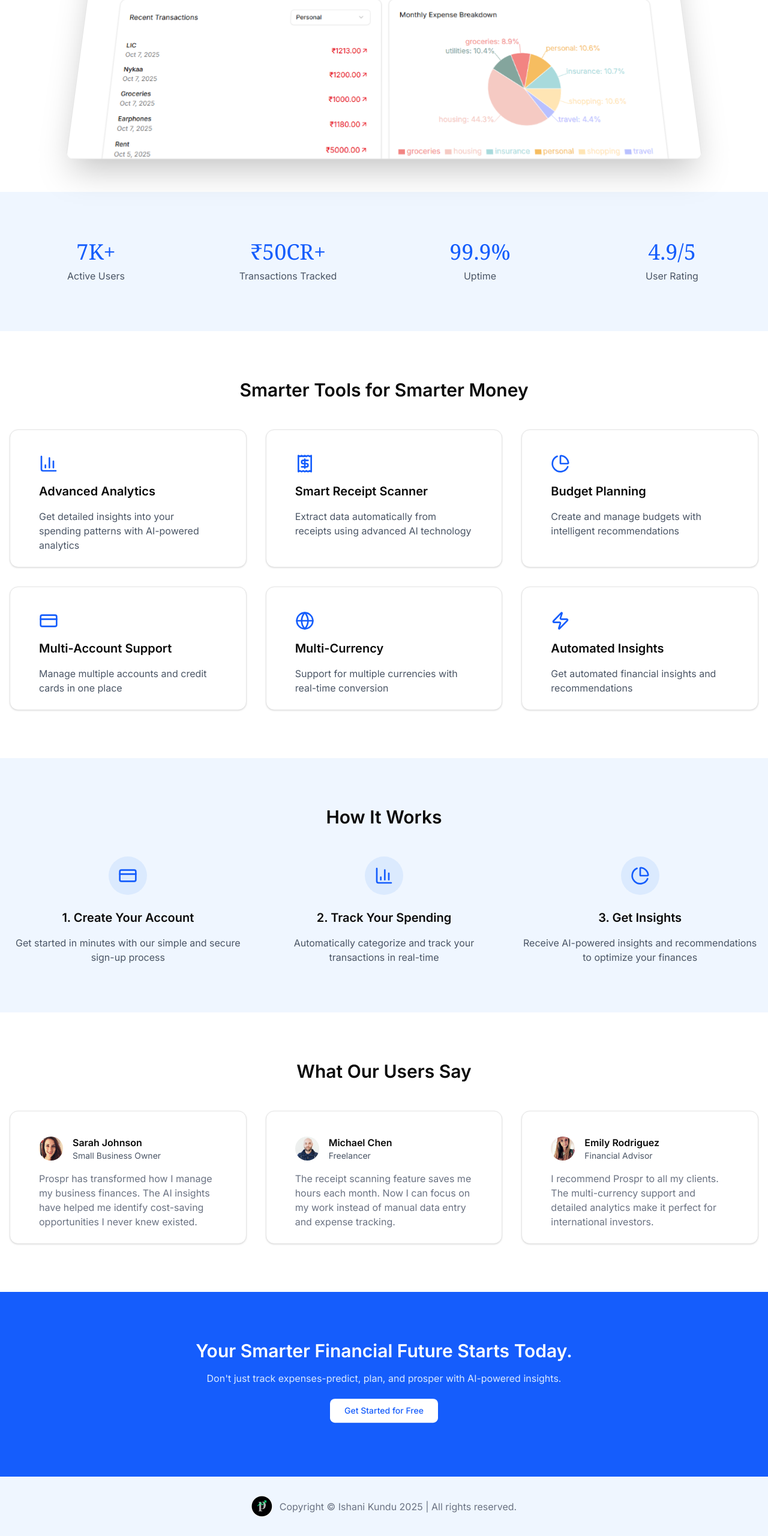
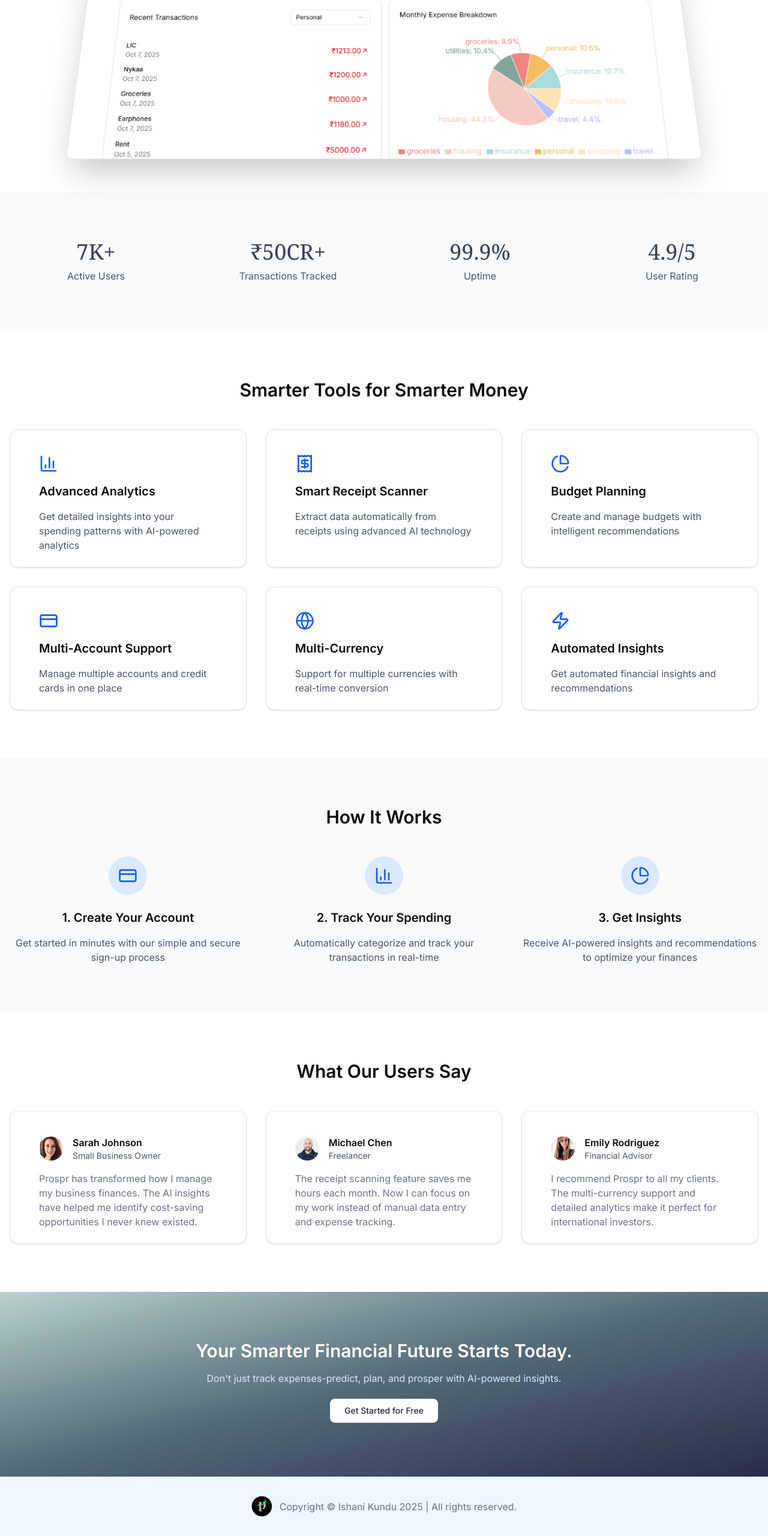
Before and after one commit to ishani-k/Prospr, a Next.js app: page / in a window 1280 px wide. Shown: the part 586-3147 px from the top of the page at 60% size. Built offline with nearby package versions, Linux system fonts and the light colour scheme; no server answers.

Commit message:
chore: minor tweaks

```diff
--- a/app/page.jsx
+++ b/app/page.jsx
@@ -12,12 +12,12 @@ export default function Home() {
 
       <HeroSection/>
 
-      <section className="py-20 bg-blue-50">
+      <section className="py-20 bg-slate-50">
         <div className="container mx-auto px-4">
           <div className="grid grid-cols-2 md:grid-cols-4 gap-8">
             {statsData.map((statsData, index) =>(
               <div key={index} className="text-center">
-                <div className="text-4xl font-serif  text-blue-600 mb-2">
+                <div className="text-4xl font-serif  text-gray-700 mb-2">
                   {statsData.value}</div>
                 <div className="text-gray-600">{statsData.label}</div>
               </div>
@@ -43,7 +43,7 @@ export default function Home() {
         </div>
       </section>
 
-      <section className="py-20 bg-blue-50">
+      <section className="py-20 bg-slate-50">
         <div className="container mx-auto px-4">
           <h2 className="text-3xl font-semibold text-center mb-12">How It Works</h2>
           <div className="grid grid-cols-1 md:grid-cols-3 gap-8">
@@ -81,12 +81,12 @@ export default function Home() {
       </section>
 
 
-      <section className="py-20 bg-blue-600">
+      <section className="py-20 bg-gradient-to-br from-[#bbd2cf] via-[#536976] to-[#292e49]">
         <div className="container mx-auto px-4 text-center">
           <h2 className="text-3xl font-semibold text-white text-center mb-4">Your Smarter Financial Future Starts Today.</h2>
           <p className="text-blue-100 mb-8 max-w-2xl mx-auto">Don't just track expenses-predict, plan, and prosper with AI-powered insights.</p>
           <Link href="/dashboard">
-          <Button size="lg" className="bg-white text-blue-600 hover:bg-blue-100 animate-bounce">
+          <Button size="lg" className="bg-white text-slate-800 hover:bg-blue-100 animate-bounce">
             Get Started for Free
           </Button>
           </Link>
```
